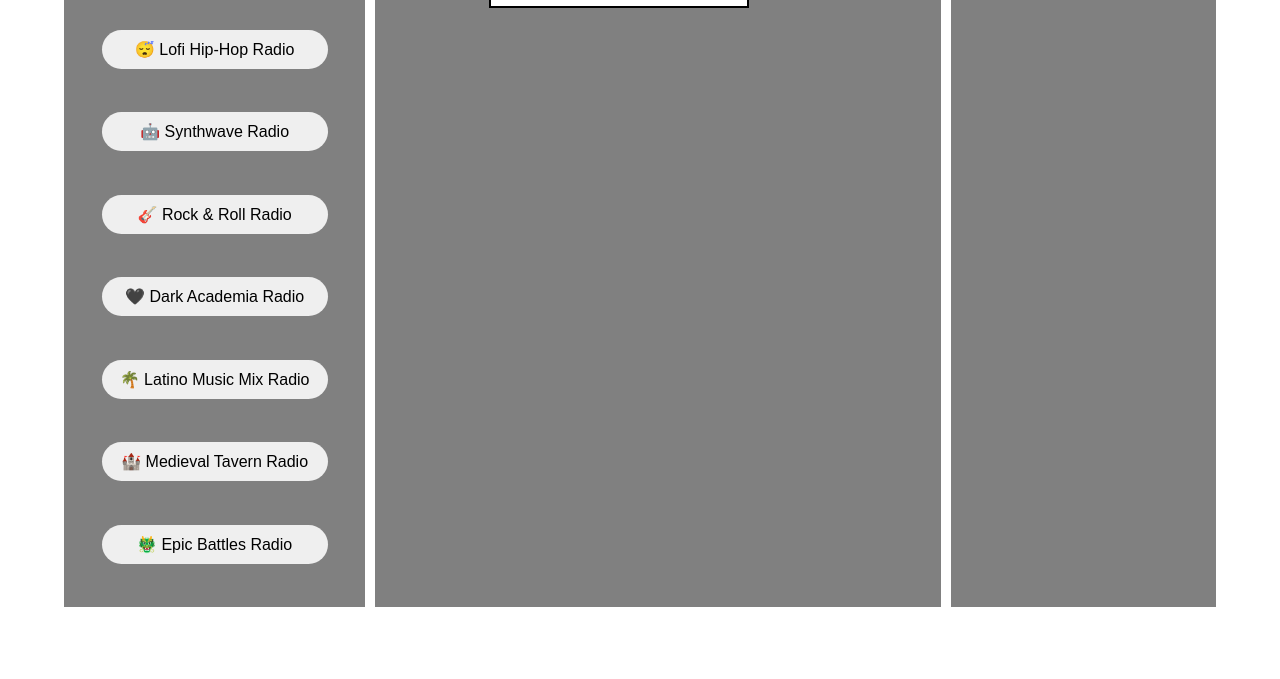
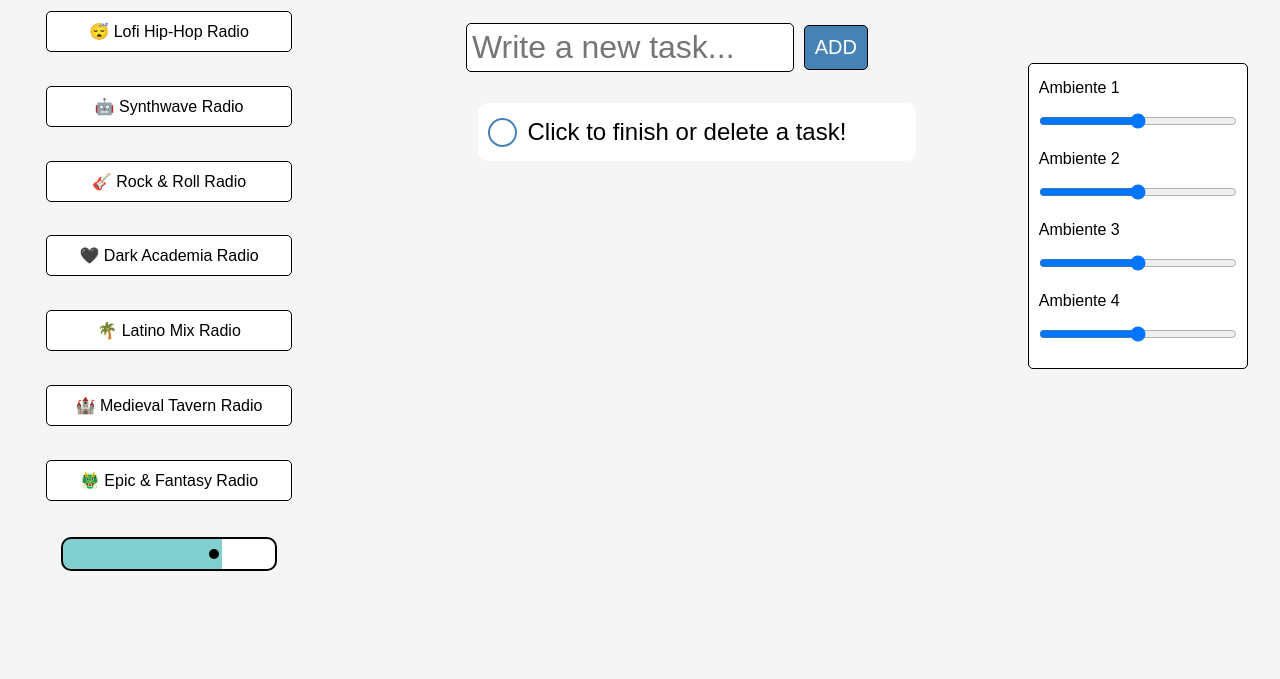
Before and after one commit to Farricius/MelodiaCafe, a website built with Vite: page index.html in a window 1280 px wide. Shown: the part 121-800 px from the top of the page. Built offline with nearby package versions, Linux system fonts and the light colour scheme; files whose address does not match are found by name.

Commit message:
Total Functionality in audio player and tasks, starting last section and minor fixes

```diff
--- a/index.html
+++ b/index.html
@@ -5,41 +5,52 @@
   <meta charset="UTF-8" />
   <link rel="icon" type="image/svg+xml" href="/vite.svg" />
   <meta name="viewport" content="width=device-width, initial-scale=1.0" />
-  <title>Vite App</title>
-  <link rel="stylesheet" href="style.css" type="text/css" />
-
+  <title>Melodía Agenda App</title>
+  <!-- <link rel="stylesheet" href="style.css" type="text/css" /> -->
 </head>
 
 <body>
   <div class="container">
-    <div class="item item-1"><span>📻</span>
+    <div class="item item-1">
+      <span>📻</span>
       <div id="player"></div>
       <button class="audio-play" id="lofi"> 😴 Lofi Hip-Hop Radio</button>
       <button class="audio-play" id="techno"> 🤖 Synthwave Radio</button>
       <button class="audio-play" id="rock"> 🎸 Rock & Roll Radio</button>
       <button class="audio-play" id="merlina"> 🖤 Dark Academia Radio</button>
-      <button class="audio-play" id="latino"> 🌴 Latino Music Mix Radio</button>
+      <button class="audio-play" id="latino"> 🌴 Latino Mix Radio</button>
       <button class="audio-play" id="medieval"> 🏰 Medieval Tavern Radio</button>
-      <button class="audio-play" id="battle"> 🐲 Epic Battles Radio</button>
+      <button class="audio-play" id="battle"> 🐲 Epic & Fantasy Radio</button>
+      <input type="range" id="volumeControl" min="0" max="100" value="75">
     </div>
 
-    <div class="item item-2"><span>📕</span><br>
-      <!-- ITEM 2 HERE - LISTA -->
-      <div class="row">
-        <input type="text" id="input-box" placeholder="Write a new task...">
+    <div class="item item-2">
+      <span>☕</span>
+      <div class="input-row">
+        <input type="text" id="input-box" maxlength=50 placeholder="Write a new task...">
         <button id="addTask">ADD</button>
-        <ul id="list-container">
-        </ul>
+      </div>
+      <div class="list">
+        <ul id="list-container"></ul>
       </div>
     </div>
 
-
-    <div class="item item-3">Sound List Sections</div>
+    <div class="item item-3">
+      <span>🔊</span>
+      <div class="sliders-group">
+        <label>Ambiente 1</label>
+        <input type="range">
+        <label>Ambiente 2</label>
+        <input type="range">
+        <label>Ambiente 3</label>
+        <input type="range">
+        <label>Ambiente 4</label>
+        <input type="range">
+      </div>
+    </div>
   </div>
-  <div id="app"></div>
 
   <script type="module" src="/main.js"></script>
-
 </body>
 
 </html>
--- a/src/melodia/usecases/add-task.js
+++ b/src/melodia/usecases/add-task.js
@@ -2,19 +2,59 @@ const inputBox = document.getElementById("input-box");
 const button = document.getElementById("addTask");
 const list = document.getElementById("list-container");
 
-export function addNewTask() {
+export function createExampleTaskIfEmpty() {
+  let li = document.createElement("li");
+  li.innerHTML = "Click to finish or delete a task!";
+  list.appendChild(li);
+  let span = document.createElement("span");
+  span.innerHTML = "❌";
+  li.appendChild(span);
+}
+
+export const addNewTask = () => {
   if (inputBox.value === "") {
-    alert("Por favor, escribe un texto");
+    alert("Please, write a text!");
   } else {
     let li = document.createElement("li");
     li.innerHTML = inputBox.value;
     list.appendChild(li);
     inputBox.value = "";
     let span = document.createElement("span");
-    span.innerHTML = "";
+    span.innerHTML = "❌";
     li.appendChild(span);
   }
+  saveTasks();
+};
+
+// Working OK, crea tarea al cliente para muestra
+document.addEventListener("DOMContentLoaded", function () {
+  setTimeout(function () {
+    if (list.children.length === 0) createExampleTaskIfEmpty();
+  }, 1000);
+});
+
+list.addEventListener("click", (e) => {
+  if (e.target.tagName === "LI") {
+    e.target.classList.toggle("checked");
+    saveTasks();
+  } else if (e.target.tagName === "SPAN") {
+    e.target.parentElement.remove();
+    saveTasks();
+  }
+});
+
+function saveTasks() {
+  localStorage.setItem("data", list.innerHTML);
 }
+
+function showTasks() {
+  const savedData = localStorage.getItem("data");
+  if (savedData) {
+    list.innerHTML = savedData;
+  }
+}
+
+window.addEventListener("load", showTasks);
 
 function handleKeyPress(event) {
   if (event.key === "Enter") {
@@ -22,5 +62,5 @@ function handleKeyPress(event) {
   }
 }
 
+inputBox.addEventListener("keypress", handleKeyPress);
 button.addEventListener("click", addNewTask);
-inputBox.addEventListener("keypress", handleKeyPress);
--- a/src/melodia/usecases/audio-music.js
+++ b/src/melodia/usecases/audio-music.js
@@ -1,5 +1,4 @@
-// audio-music.js
-
+// Necesaria para el reproductor falso
 let player;
 
 const musicGenresList = {
@@ -32,6 +31,13 @@ export function onYouTubeIframeAPIReady() {
 
 function onPlayerReady(event) {
   const toggleButtons = document.querySelectorAll(".audio-play");
+
+  const volumeControl = document.getElementById("volumeControl");
+  volumeControl.addEventListener("input", function () {
+    player.setVolume(volumeControl.value);
+    const value = this.value;
+    this.style.background = `linear-gradient(to right, #82CFD0 0%, #82CFD0 ${value}%, #fff ${value}%, white 100%)`;
+  });
 
   toggleButtons.forEach((toggleButton) => {
     toggleButton.addEventListener("click", function (event) {
--- a/style.css
+++ b/style.css
@@ -1,7 +1,9 @@
 body {
-  margin-left: 5%;
-  margin-right: 5%;
+  margin-left: 2.5%;
+  margin-right: 2.5%;
   box-sizing: border-box;
+  background-color: whitesmoke;
+  font-family: Arial, Helvetica, sans-serif;
 }
 
 .container {
@@ -14,16 +16,26 @@ body {
 }
 
 .audio-play {
-  width: 75%;
+  width: 90%;
   font-size: 1rem;
   padding: 10px;
-  border-radius: 20px;
-  border-style: none;
+  border-radius: 5px;
+  background-color: white;
+  border: 1px solid black;
 }
 
+:disabled {
+  background-color: whitesmoke;
+  border-color: solid 4px black;
+}
+
+#player {
+  display: none;
+}
 
 .item {
-  background: grey;
+  border-radius: 10px;
+  flex-shrink: 0;
 }
 
 .item-1 {
@@ -34,12 +46,206 @@ body {
   align-items: center;
 }
 
-.item-1>span {
+span {
   font-size: 3rem;
 }
 
+.item-2>span {
+  margin-top: 3rem;
+}
 
-@media only screen and (max-width: 800px) {
+#volumeControl {
+  width: 70%;
+  cursor: pointer;
+  border: solid black 2px;
+  outline: none;
+  padding: 10px;
+  font-size: 1.25rem;
+  background: linear-gradient(to right, rgb(130, 207, 208) 0%, rgb(130, 207, 208) 75%, rgb(255, 255, 255) 60%, white 100%);
+  border-radius: 10px;
+  -webkit-appearance: none;
+  appearance: none;
+}
+
+#volumeControl::-webkit-slider-thumb {
+  width: 10px;
+  height: 10px;
+  border-radius: 50%;
+  background: black;
+  -webkit-appearance: none;
+  appearance: none;
+}
+
+.item-2 {
+  /* background-color: #e1daca; */
+  flex-grow: 0.6;
+  flex-shrink: 0;
+  display: flex;
+  flex-direction: column;
+  justify-content: flex-start;
+  align-items: center;
+  background-image: url('dist/assets/waiter2.png');
+  background-repeat: no-repeat;
+  background-position: bottom;
+  background-size: 500px;
+}
+
+.input-row {
+  display: flex;
+  justify-content: center;
+  align-items: center;
+  flex-direction: row;
+  width: 75%;
+  margin-bottom: 1rem;
+  margin-top: 2rem;
+}
+
+#input-box {
+  width: 60%;
+  font-size: 2rem;
+  border-radius: 5px;
+  border: solid black 1px;
+  transition: all .25s ease;
+  padding: 5px;
+}
+
+#addTask {
+  padding: 5px;
+  font-size: 1.25rem;
+  margin-left: 10px;
+  cursor: pointer;
+  border: none;
+  background-color: steelblue;
+  border: solid black 1px;
+
+  border-radius: 5px;
+  padding: 10px;
+  color: white;
+}
+
+#addTask,
+#input-box {
+  vertical-align: middle;
+}
+
+#addTask:hover {
+  filter: brightness(.8);
+}
+
+ul {
+  list-style-type: none;
+  padding: 0;
+  margin: 0;
+}
+
+#list-container>li {
+  width: 100%;
+  font-size: 1.5rem;
+  max-width: 30ch;
+  cursor: pointer;
+  word-wrap: break-word;
+  overflow: hidden;
+  text-overflow: ellipsis;
+  list-style-type: none;
+}
+
+/* TEST 2  */
+
+ul {
+  width: auto;
+  padding: 10px;
+}
+
+ul li {
+  font-size: 1.25rem;
+  padding: 15px 10px 15px 50px;
+  margin-top: 5px;
+  margin-bottom: 5px;
+  border-radius: 10px;
+  cursor: pointer;
+  position: relative;
+  text-align: middle;
+  background-color: white;
+  opacity: 1;
+}
+
+ul li::before {
+  position: absolute;
+  content: '';
+  width: 25px;
+  height: 25px;
+  margin-left: 10px;
+  border-radius: 50%;
+  left: 0;
+  border: 2px solid steelblue;
+}
+
+ul .checked {
+  text-decoration: line-through;
+}
+
+ul .checked::before {
+  background-color: steelblue;
+}
+
+li span {
+  display: none;
+  position: absolute;
+  right: 0;
+  vertical-align: middle;
+}
+
+li:hover {
+  background-color: rgb(130, 207, 208);
+  border: solid black 1px;
+  border-radius: 5px;
+}
+
+li:hover span {
+  display: inline;
+  position: absolute;
+  top: 50%;
+  transform: translate(-50%, -50%);
+  font-size: 16px;
+}
+
+/* ITEM 3 FIX */
+
+.item-3 {
+  display: flex;
+  flex-direction: column;
+  align-items: center;
+  margin-top: 2.50rem;
+  flex-grow: 0.2;
+}
+
+.sliders-group {
+  display: flex;
+  flex-direction: column;
+  align-items: center;
+  margin-top: 5rem;
+  margin-bottom: 2rem;
+  width: 90%;
+  font-size: 1rem;
+  padding: 10px;
+  border-radius: 5px;
+  background-color: white;
+  border: 1px solid black;
+}
+
+label {
+  text-align: left;
+  width: 100%;
+  margin-top: 5px;
+}
+
+.sliders-group input {
+  width: 100%;
+  margin-bottom: 1rem;
+  margin-top: 1rem;
+}
+
+@media only screen and (max-width: 1024px) {
   body {
     background-color: lightblue;
   }
@@ -56,9 +262,15 @@ body {
     padding: 10px;
   }
 
+  .item-2 {
+    /* background: whitesmoke; */
+    background-color: whitesmoke;
+    background-image: none;
+  }
+
   .audio-play {
     margin-bottom: 20px;
-    background-color: whitesmoke;
+    background-color: grey;
     width: 75%;
   }
 
@@ -67,42 +279,14 @@ body {
     margin-bottom: 2rem;
   }
 
+  #input-box,
+  #addTask {
+    font-size: 1.1rem;
+  }
+
+  #list-container>li {
+    max-width: 20ch;
+    font-size: 1.25rem;
+    word-wrap: break-word;
+  }
 }
-
-.item-2 {
-  flex-grow: 0.5;
-  display: flex;
-  flex-direction: column;
-  justify-content: flex-start;
-  align-items: center;
-  /* 50% */
-}
-
-.item-2>span {
-  font-size: 3rem;
-}
-
-.item-3 {
-  flex-grow: 0.3;
-  /* 30% */
-}
-
-
-
-#merlina {
-  /* background-image: url("https://media.tenor.com/S0uzXjSJS9kAAAAj/wednesday-dance-addams-dance.gif");
-  background-repeat: no-repeat; */
-}
-
-#player {
-  display: none;
-}
-
-/* STYLE TEST - FIX */
-input {
-  width: 70%;
-  border: solid black 2px;
-  outline: none;
-  padding: 10px;
-  font-size: 1.25rem;
-}
```
Also changed, not shown: public/coffee.jpg (added), public/merlina.jpeg (deleted).
